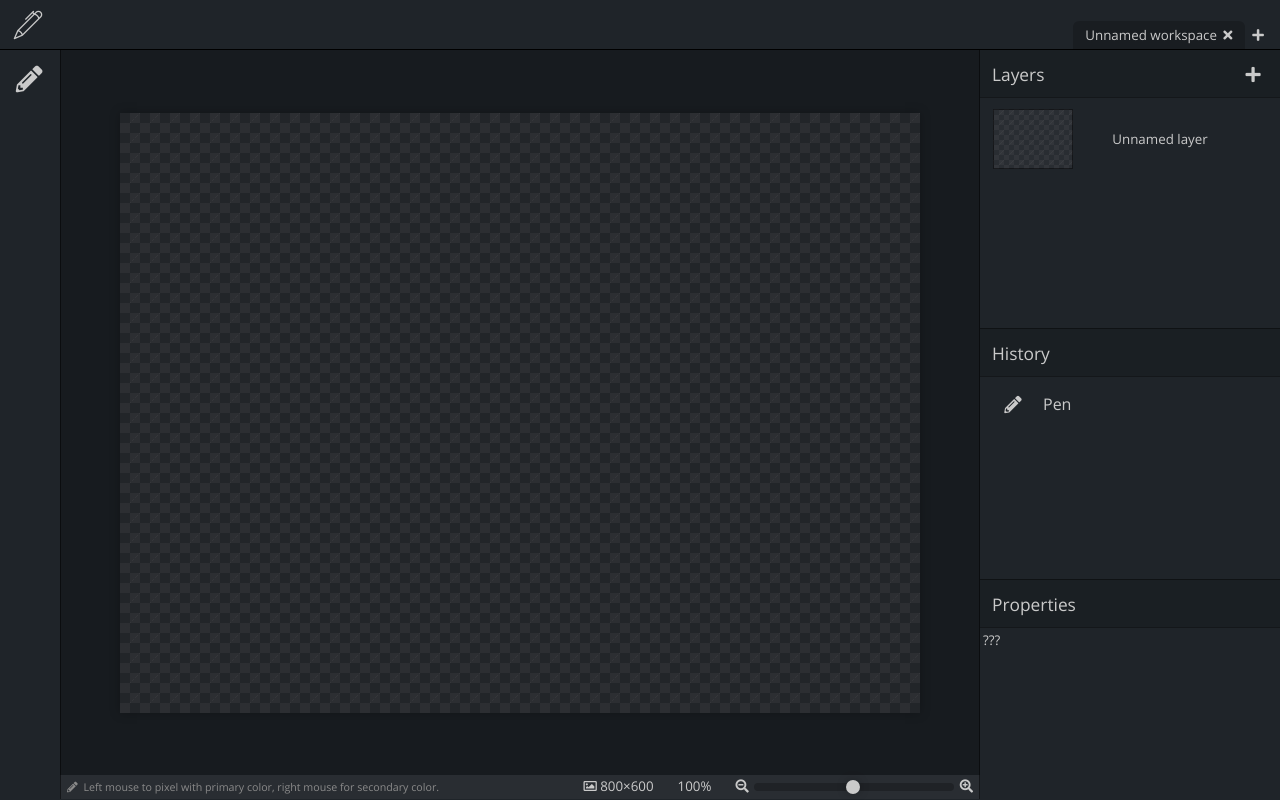
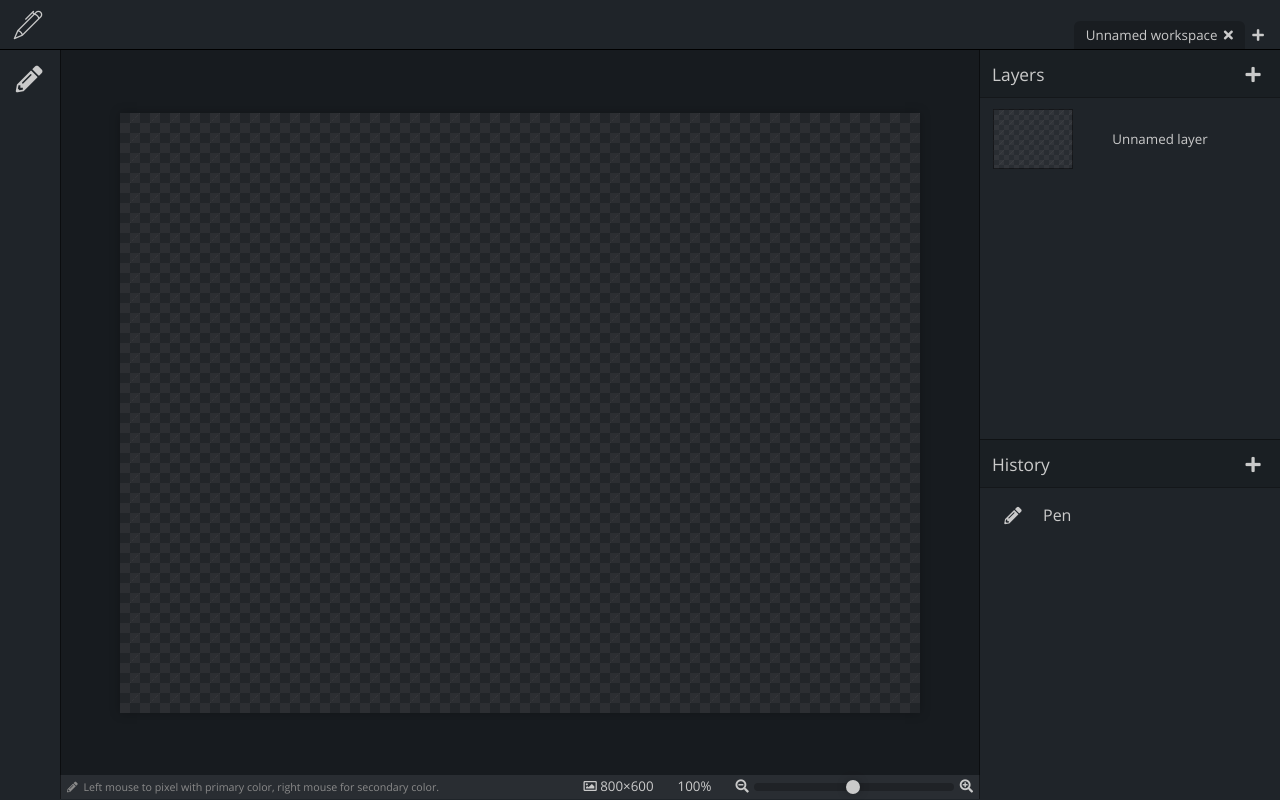
Before and after one commit to ChloeOhlsson/Penify, a plain HTML site: page index.html in a window 1280 px wide. Drawn offline with Linux system fonts and the light colour scheme.

Commit message:
Added initial scripts

```diff
--- a/index.html
+++ b/index.html
@@ -27,102 +27,14 @@
             <div class="logo logo-32x32"></div>
 
             <div id="header-workspaces">
-                <ul>
-                    <li class="active">Unnamed workspace <button><i class="fas fa-times"></i></button></li>
-                </ul>
+                <ul id="workspaces-tabs"></ul>
 
                 <button id="header-workspaces-new" class="dark"><i class="fas fa-plus"></i></button>
             </div>
         </header>
 
         <main>
-            <div id="workspaces">
-                <div class="workspace active">
-                    <section class="left">
-                        <ul class="tools">
-                            <li><button class="dark"><i class="fas fa-pencil-alt"></i></button></li>
-                        </ul>
-                    </section>
-
-                    <section class="main">
-                        <div class="canvas">
-                            <div class="canvas-content">
-
-                            </div>
-                        </div>
-                    </section>
-
-                    <section class="right">
-                        <div class="dialog">
-                            <div class="dialog-header">
-                                <div class="dialog-header-title">Layers</div>
-
-                                <div class="dialog-header-buttons">
-                                    <button class="dark"><i class="fas fa-plus"></i></button>
-                                </div>
-                            </div>
-
-                            <div class="dialog-container">
-                                <div class="layer">
-                                    <div class="layer-thumbnail"></div>
-
-                                    <div class="layer-name">Unnamed layer</div>
-
-                                    <div class="layer-buttons">
-                                        <button><i class="fas fa-times"></i></button>
-                                    </div>
-                                </div>
-                            </div>
-                        </div>
-
-                        <div class="dialog">
-                            <div class="dialog-header">
-                                <div class="dialog-header-title">History</div>
-                            </div>
-
-                            <div class="dialog-container">
-                                <div class="history">
-                                    <div class="history-icon"><i class="fas fa-pencil-alt"></i></div>
-
-                                    <div class="history-name">Pen</div>
-
-                                    <div class="history-buttons">
-                                        <button><i class="fas fa-history"></i></button>
-                                    </div>
-                                </div>
-                            </div>
-                        </div>
-
-                        <div class="dialog">
-                            <div class="dialog-header">
-                                <div class="dialog-header-title">Properties</div>
-                            </div>
-
-                            <div class="dialog-container">
-                                ???
-                            </div>
-                        </div>
-                    </section>
-
-                    <section class="footer">
-                        <div class="footer-information"><i class="fas fa-pencil-alt"></i> Left mouse to pixel with primary color, right mouse for secondary color.</div>
-
-                        <div class="footer-properties">
-                            <p><i class="far fa-image"></i> <span class="footer-properties-width">800</span>&#215;<span class="footer-properties-height">600</span></p>
-
-                            <p><span class="footer-properties-zoom">100%</span></p>
-
-                            <div>
-                                <button><i class="fas fa-search-minus"></i></button>
-
-                                <input type="range" min="1" max="100" value="50">
-
-                                <button><i class="fas fa-search-plus"></i></button>
-                            </div>
-                        </div>
-                    </section>
-                </div>
-            </div>
+            <div id="workspaces"></div>
         </main>
 
         <script type="text/javascript" src="scripts/app.js"></script>
--- /dev/null
+++ b/scripts/app.js
@@ -0,0 +1,51 @@
+class App {
+    static resolveScript(resolve) {
+        App.configuration.scripts.shift();
+
+        App.loadScript(resolve);
+    };
+
+    static loadScript(resolve) {
+        if(App.configuration.scripts.length == 0)
+            return resolve();
+
+        const element = document.createElement("script");
+        element.onload = () => App.resolveScript(resolve);
+        element.src = "scripts/app/" + App.configuration.scripts[0];
+
+        document.body.appendChild(element);
+    };
+
+    static steps = [];
+
+    static addStep(func) {
+        App.steps.push(func);
+    };
+
+    static resolveStep(resolve) {
+        App.steps.shift();
+
+        App.start(resolve);
+    };
+
+    static start(resolve) {
+        if(App.steps.length == 0)
+            return resolve();
+
+        App.steps[0](() => App.resolveStep(resolve));
+    };
+};
+
+App.addStep(async function(resolve) {
+    const response = await fetch("scripts/app.json");
+
+    App.configuration = await response.json();
+
+    resolve();
+});
+
+App.addStep(App.loadScript);
+
+App.start(function() {
+
+});
--- /dev/null
+++ b/scripts/app/Workspaces/Workspace/History/History.js
@@ -0,0 +1,32 @@
+class History extends WorkspaceItem {
+    constructor(workspace) {
+        super(workspace);
+
+        this.element = document.createElement("div");
+        this.element.classList.add("dialog");
+        this.element.innerHTML = `
+            <div class="dialog-header">
+                <div class="dialog-header-title">History</div>
+
+                <div class="dialog-header-buttons">
+                    <button class="dark"><i class="fas fa-plus"></i></button>
+                </div>
+            </div>
+
+            <div class="dialog-container">
+                <div class="history">
+                    <div class="history-icon"><i class="fas fa-pencil-alt"></i></div>
+
+                    <div class="history-name">Pen</div>
+
+                    <div class="history-buttons">
+                        <button><i class="fas fa-history"></i></button>
+                    </div>
+                </div>
+                </div>
+            </div>
+        `;
+
+        this.workspace.right.appendChild(this.element);
+    };
+};
--- /dev/null
+++ b/scripts/app/Workspaces/Workspace/Layers/Layers.js
@@ -0,0 +1,31 @@
+class Layers extends WorkspaceItem {
+    constructor(workspace) {
+        super(workspace);
+
+        this.element = document.createElement("div");
+        this.element.classList.add("dialog");
+        this.element.innerHTML = `
+            <div class="dialog-header">
+                <div class="dialog-header-title">Layers</div>
+
+                <div class="dialog-header-buttons">
+                    <button class="dark"><i class="fas fa-plus"></i></button>
+                </div>
+            </div>
+
+            <div class="dialog-container">
+                <div class="layer">
+                    <div class="layer-thumbnail"></div>
+
+                    <div class="layer-name">Unnamed layer</div>
+
+                    <div class="layer-buttons">
+                        <button><i class="fas fa-times"></i></button>
+                    </div>
+                </div>
+            </div>
+        `;
+
+        this.workspace.right.appendChild(this.element);
+    };
+};
--- /dev/null
+++ b/scripts/app/Workspaces/Workspace/Tools/Tool/Pen.js
@@ -0,0 +1,8 @@
+class Pen extends Tool {
+    name = "Pen";
+    icon = "fas fa-pencil-alt";
+
+    constructor(workspace) {
+        super(workspace);
+    };
+};
--- /dev/null
+++ b/scripts/app/Workspaces/Workspace/Tools/Tools.js
@@ -0,0 +1,49 @@
+class Tool {
+    name = "???";
+    icon = "fas fa-question";
+
+    constructor(workspace) {
+        this.workspace = workspace;
+    };
+
+    select() {
+
+    };
+
+    unselect() {
+
+    };
+};
+
+class Tools {
+    constructor(workspace) {
+        this.workspace = workspace;
+
+        this.element = document.createElement("ul");
+        this.element.classList.add("tools");
+
+        this.workspace.left.appendChild(this.element);
+    };
+
+    add(tool) {
+        tool.element = document.createElement("li");
+        tool.element.innerHTML = `<button class="dark"><i class="${tool.icon}"></i></button></li>`;
+        tool.element.addEventListener("click", (event) => {
+            this.active?.unselect();
+
+            this.active?.element.classList.remove("active");
+
+            if(this.active != tool) {
+                this.active = tool;
+
+                this.active.element.classList.add("active");
+
+                this.active.select();
+            }
+            else
+                delete this.active;
+        });
+
+        this.element.appendChild(tool.element);
+    };
+};
--- /dev/null
+++ b/scripts/app/Workspaces/Workspace/Workspace.js
@@ -0,0 +1,60 @@
+class Workspace {
+    constructor() {
+        this.tab = document.createElement("li");
+        this.tab.innerHTML = `Unnamed workspace <button class="workspace-remove"><i class="fas fa-times"></i></button>`;
+        this.tab.addEventListener("click", (event) => {
+            if(event.target != this.tab)
+                return;
+
+            Workspaces.focus(this);
+        });
+
+        this.tab.querySelector(".workspace-remove").addEventListener("click", (event) => {
+            Workspaces.remove(this);
+        });
+
+        this.element = document.createElement("div");
+        this.element.classList.add("workspace");
+        this.element.innerHTML = `
+            <section class="left"></section>
+
+            <section class="main">
+                <div class="canvas">
+                    <div class="canvas-content">
+
+                    </div>
+                </div>
+            </section>
+
+            <section class="right"></section>
+
+            <section class="footer">
+                <div class="footer-information"><i class="fas fa-pencil-alt"></i> Left mouse to pixel with primary color, right mouse for secondary color.</div>
+
+                <div class="footer-properties">
+                    <p><i class="far fa-image"></i> <span class="footer-properties-width">800</span>&#215;<span class="footer-properties-height">600</span></p>
+
+                    <p><span class="footer-properties-zoom">100%</span></p>
+
+                    <div>
+                        <button><i class="fas fa-search-minus"></i></button>
+
+                        <input type="range" min="1" max="100" value="50">
+
+                        <button><i class="fas fa-search-plus"></i></button>
+                    </div>
+                </div>
+            </section>
+        `;
+
+        this.left = this.element.querySelector(".left");
+
+        this.tools = new Tools(this);
+        this.tools.add(new Pen(this));
+
+        this.right = this.element.querySelector(".right");
+
+        this.layers = new Layers(this);
+        this.history = new History(this);
+    };
+};
--- /dev/null
+++ b/scripts/app/Workspaces/Workspace/WorkspaceItem.js
@@ -0,0 +1,5 @@
+class WorkspaceItem {
+    constructor(workspace) {
+        this.workspace = workspace;
+    };
+};
--- /dev/null
+++ b/scripts/app/Workspaces/Workspaces.js
@@ -0,0 +1,44 @@
+class Workspaces {
+    static element = document.getElementById("workspaces");
+    static tabs = document.getElementById("workspaces-tabs");
+
+    static active = null;
+
+    static add(workspace) {
+        this.tabs.appendChild(workspace.tab);
+        this.element.appendChild(workspace.element);
+    };
+
+    static create() {
+        const workspace = new Workspace();
+        Workspaces.add(workspace);
+        Workspaces.focus(workspace);
+    };
+
+    static focus(workspace) {
+        this.active?.tab.classList.remove("active");
+        this.active?.element.classList.remove("active");
+
+        this.active = workspace;
+
+        this.active.tab.classList.add("active");
+        this.active.element.classList.add("active");
+    };
+
+    static remove(workspace) {
+        workspace.tab.remove();
+        workspace.element.remove();
+    };
+};
+
+App.addStep(function(resolve) {
+    document.getElementById("header-workspaces-new").addEventListener("click", Workspaces.create);
+
+    resolve();
+});
+
+App.addStep(function(resolve) {
+    Workspaces.create();
+
+    resolve();
+});
--- a/styles/app/Forms/Forms.scss
+++ b/styles/app/Forms/Forms.scss
@@ -89,7 +89,12 @@ ul {
 
 
 ::-webkit-scrollbar {
+    height: 10px;
     width: 10px;
+}
+
+::-webkit-scrollbar-corner {
+    background: lighten($background, 5%);
 }
 
 ::-webkit-scrollbar-track {
--- a/styles/app/Header/Header.scss
+++ b/styles/app/Header/Header.scss
@@ -24,6 +24,11 @@ header {
         height: 28px;
 
         margin: auto 0 0 auto;
+
+        display: grid;
+
+        grid-auto-flow: column;
+        grid-gap: 3px;
 
         ul {
             display: inline-block;
@@ -52,6 +57,8 @@ header {
         #header-workspaces-new {
             width: 20px;
             height: 20px;
+
+            margin: auto;
         }
     }
 }
--- a/styles/app/Main/Workspaces/Workspaces.scss
+++ b/styles/app/Main/Workspaces/Workspaces.scss
@@ -8,11 +8,9 @@
         height: 100%;
         width: 100%;
 
-        .active {
-            display: block;
+        &.active {
+            display: grid;
         }
-
-        display: grid;
 
         grid-template-areas:
             "left main      right"
@@ -40,6 +38,12 @@
 
                     margin-bottom: 6px;
 
+                    &.active {
+                        button {
+                            @extend .active;
+                        }
+                    }
+
                     button {
                         display: flex;
 
@@ -66,7 +70,7 @@
 
             position: relative;
 
-            overflow: hidden;
+            overflow: auto;
         }
 
         .right {
```
Also changed, not shown: scripts/app.json (added, +14 -0 lines), styles/app.min.css, 1 other file.
